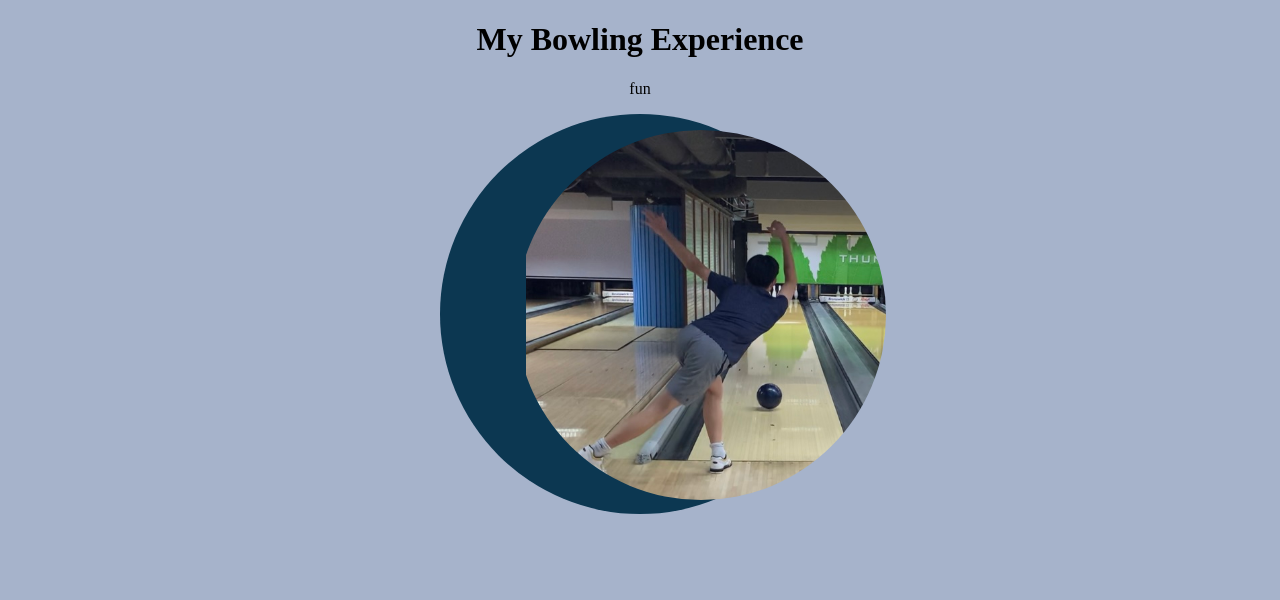
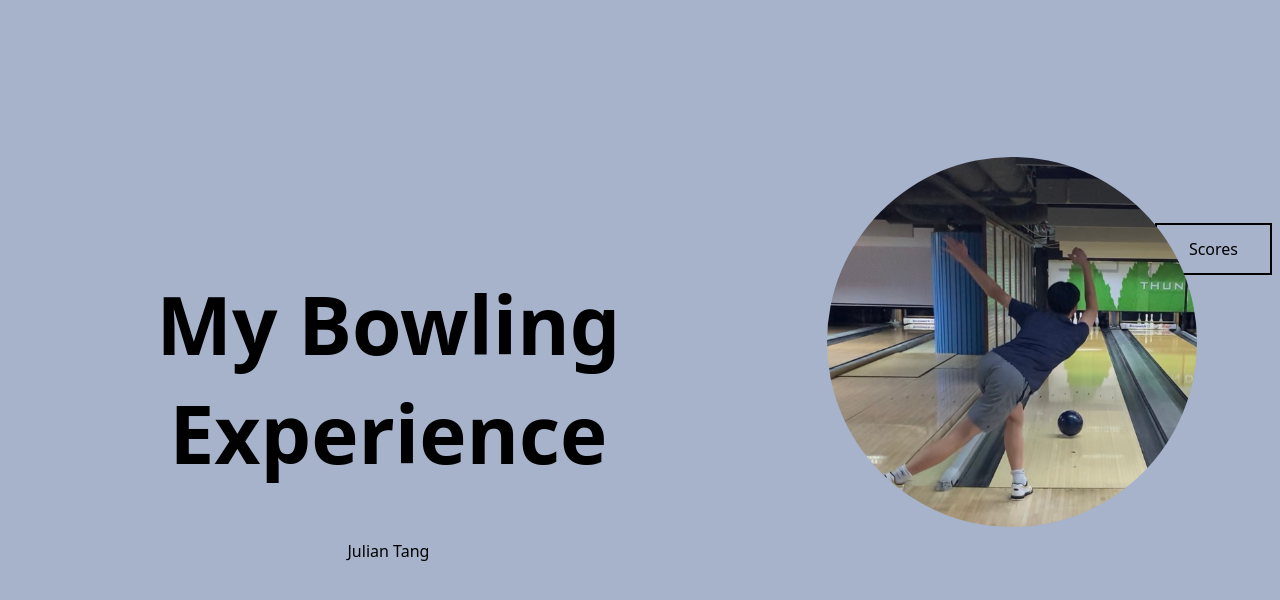
Before and after one commit to Yeemaster990/Yeemaster990.github.io, a plain HTML site: page index.html in a window 1280 px wide. Drawn offline with Linux system fonts and the light colour scheme; a web font is replaced by a local one.

Commit message:
I created an animation for the title. I will be creating the text boxes and fill it with content next class :

```diff
--- a/index.html
+++ b/index.html
@@ -9,9 +9,7 @@
 
     <div class="container">
       <h1>My Bowling Experience</h1>
-
-      <p>fun</p>
-
+      <p>Julian Tang</p>
     </div>
 
   <meta name="viewport" content="width=device-width, initial-scale=1">
@@ -19,9 +17,14 @@
   </head>
   <body>
 
-    <div style="text-align:center">
-      <span class="dot"></span>
+
       <div class="circular--portrait"> <img src="assets/Bowling.jpg" style="width: 555px;;">
     </div>
   </body>
+
+  <div class="buttons">
+    <button class="slide">Scores</button>
+    <div style="text-align:center">
+  </div>
+
 </html>
--- a/styles.css
+++ b/styles.css
@@ -7,16 +7,42 @@ html{
 
 .container {
     text-align: center;
+
   }
 
 .dot {
 height: 400px;
 width: 400px;
-background-color: #0c3751;
+border: 2px solid;
 border-radius: 50%;
 display: inline-block;
 left:200px;
 top:200px
+}
+
+.slide:hover,
+.slide:focus {
+  box-shadow: inset 6.5em 0 0 0 var(--hover);
+}
+
+button {
+  color: var(--color);
+  transition: 0.25s;
+
+  &:hover,
+  &:focus {
+    border-color: var(--hover);
+    color: #ffa260;
+  }
+}
+
+button {
+  background: none;
+  border: 2px solid;
+  font: inherit;
+  line-height: 1;
+  margin: 0.5em;
+  padding: 1em 2em;
 }
 
 .circular--portrait {
@@ -25,8 +51,55 @@ width: 370px;
 height: 370px;
 overflow: hidden;
 border-radius: 50%;
-left:507.5px;
-top:-388px
+left:50px;
+top:-58px
 }
 
-.circular--portrait img { width: 100%; height: auto; margin-left:10px; margin-top: -90px;}
+.circular--portrait img { width: 100%; height: auto; margin-left:0px; margin-top: -90px;}
+
+h1::before {
+  transform: scaleX(0);
+  transform-origin: bottom right;
+}
+
+h1:hover::before {
+  transform: scaleX(1);
+  transform-origin: bottom left;
+}
+
+h1::before {
+  content: " ";
+  display: block;
+  position: absolute;
+  top: 0; right: 0; bottom: 0; left: 0;
+  inset: 0 0 0 0;
+  background: hsl(200 100% 80%);
+  z-index: -1;
+  transition: transform .3s ease;
+}
+
+h1 {
+  position: relative;
+  font-size: 5rem;
+}
+
+html {
+  block-size: 100%;
+  inline-size: 100%;
+}
+
+body {
+  min-block-size: 100%;
+  min-inline-size: 100%;
+  margin: 0;
+  box-sizing: border-box;
+  display: grid;
+  place-content: center;
+  font-family: system-ui, sans-serif;
+}
+
+@media (orientation: landscape) {
+  body {
+    grid-auto-flow: column;
+  }
+}
```
Also changed, not shown: 1 other file.
